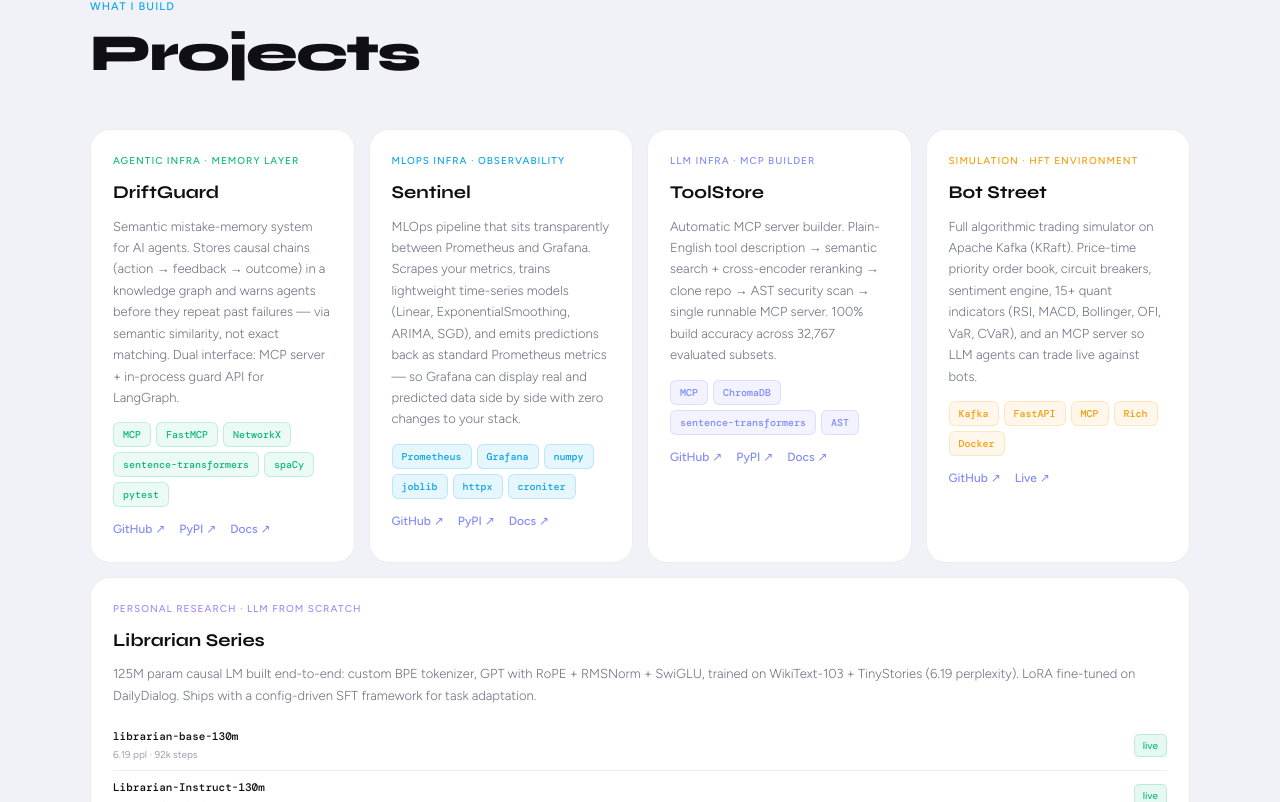
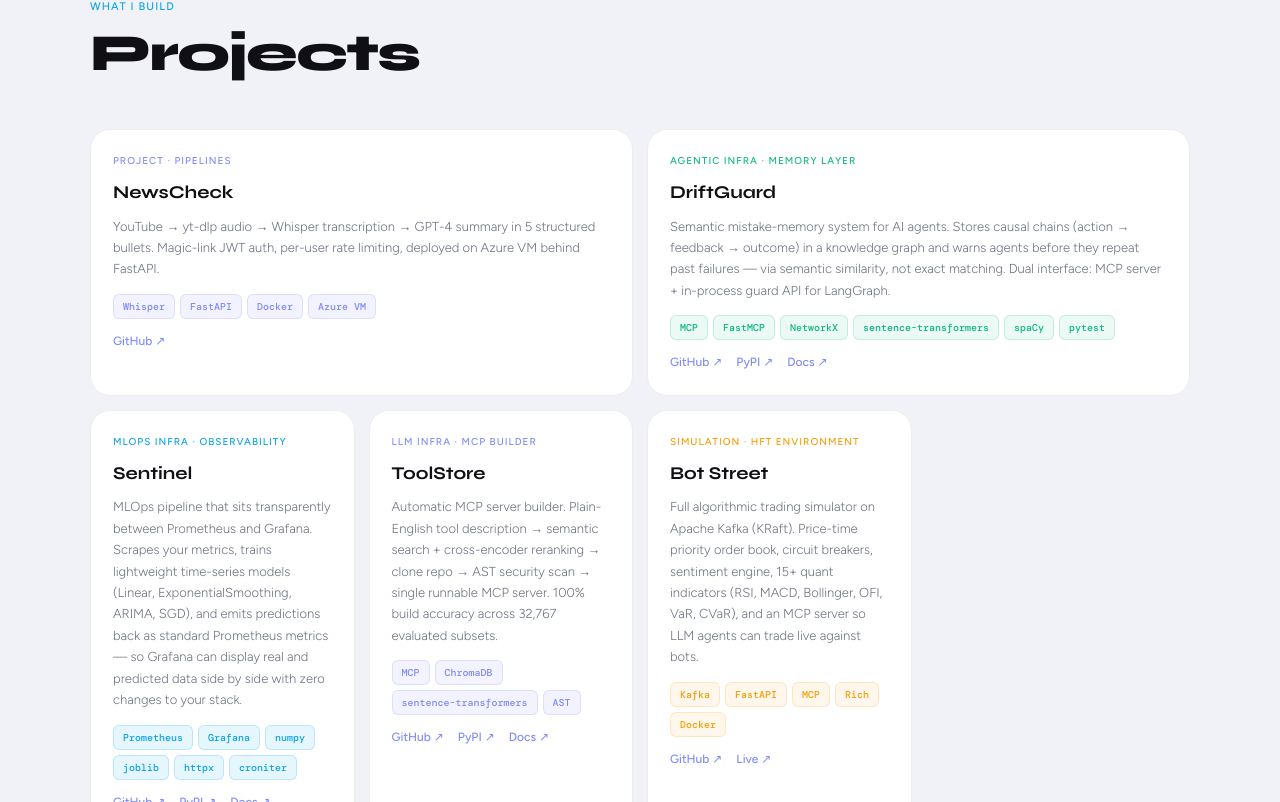
Before and after one commit to sujal-maheshwari2004/personalPortfolio, a React (Vite) app: page / in a window 1280 px wide. Shown: the part 1578-2380 px from the top of the page. Built offline with nearby package versions, Linux system fonts and the light colour scheme.

Commit message:
Refactor Projects component layout and links

```diff
--- a/src/components/Projects.jsx
+++ b/src/components/Projects.jsx
@@ -73,7 +73,16 @@
 }
 
 export default function Projects() {
-  const [driftguard, sentinel, toolstore, librarian, botstreet, peakpulse, newscheck] = projects;
+  const [
+    driftguard,
+    sentinel,
+    toolstore,
+    librarian,
+    botstreet,
+    peakpulse,
+    newscheck,
+    coven,
+  ] = projects;
 
   return (
     <section id="projects" className="section section-dark">
@@ -82,16 +91,20 @@
         <h2 className="section-title">Projects</h2>
 
         <div className="proj-bento">
-          {/* Row 1 — DriftGuard, Sentinel, ToolStore, BotStreet each span 3 = 12 */}
-          <ProjectCard project={driftguard} narrow />
+          {/* Row 1 — Coven (wide 6) + DriftGuard (wide 6) = 12 */}
+          <ProjectCard project={coven} wide />
+          <ProjectCard project={driftguard} wide />
+
+          {/* Row 2 — Sentinel + ToolStore + BotStreet (narrow 3 each = 9)... */}
+          {/* + Librarian spills into next row as full width */}
           <ProjectCard project={sentinel} narrow />
           <ProjectCard project={toolstore} narrow />
           <ProjectCard project={botstreet} narrow />
 
-          {/* Row 2 — Librarian full 12-col width */}
+          {/* Row 3 — Librarian full 12-col width */}
           <ProjectCard project={librarian} full />
 
-          {/* Row 3 — PeakPulse + NewsCheck span 6 each = 12 */}
+          {/* Row 4 — PeakPulse + NewsCheck span 6 each = 12 */}
           <ProjectCard project={peakpulse} wide />
           <ProjectCard project={newscheck} wide />
         </div>
```
Lines whose indentation alone changed are shown as unchanged.
